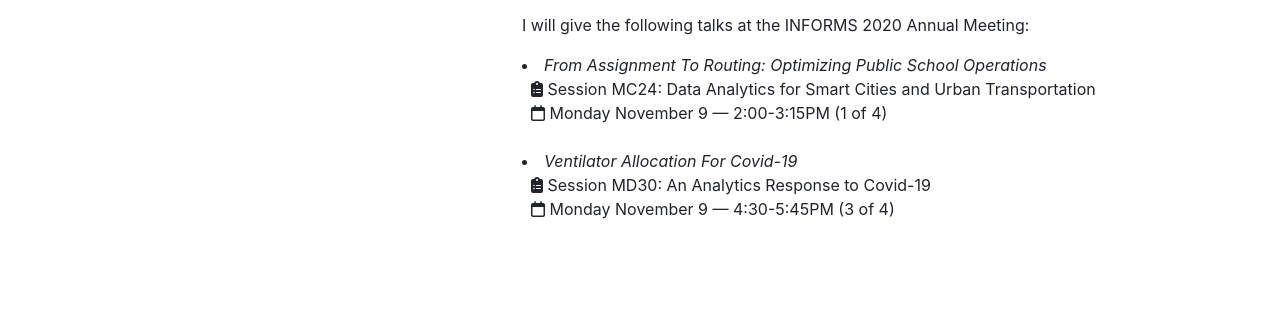
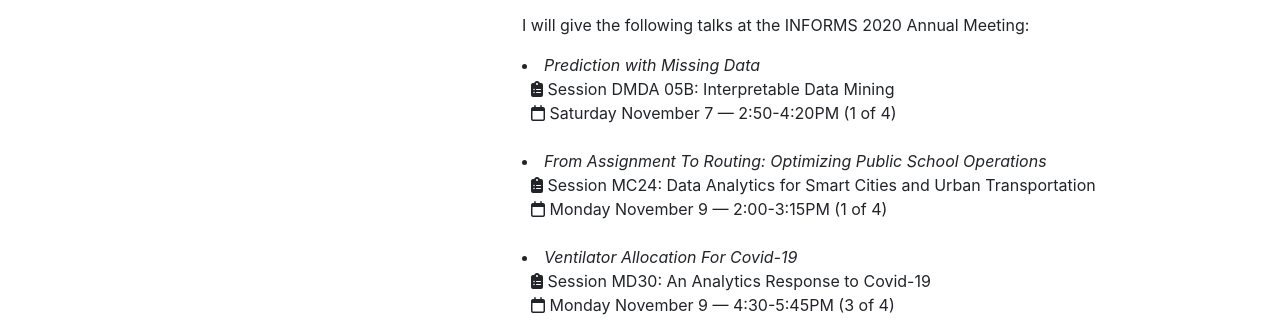
Before and after one commit to adelarue/adelarue.github.io, a plain HTML site: page index.html in a window 1280 px wide. Shown: the part 723-1056 px from the top of the page. Before the commit the page ends 960 px from the top, so only its background shows below. Drawn offline with nearby package versions, Linux system fonts and the light colour scheme; files whose address does not match are found by name.

Commit message:
Added DMDA workshop

```diff
--- a/index.html
+++ b/index.html
@@ -91,6 +91,12 @@
             <p>
               I will give the following talks at the INFORMS 2020 Annual Meeting:
               <li>
+                <i>Prediction with Missing Data</i><br>
+                &nbsp;&nbsp;<i class="fas fa-clipboard-list"></i>&nbsp;Session DMDA 05B: Interpretable Data Mining<br>
+                &nbsp;&nbsp;<i class="far fa-calendar"></i>&nbsp;Saturday November 7 &mdash; 2:50-4:20PM (1 of 4)
+              </li>
+              <br>
+              <li>
                 <i>From Assignment To Routing: Optimizing Public School Operations</i><br>
                 &nbsp;&nbsp;<i class="fas fa-clipboard-list"></i>&nbsp;Session MC24: Data Analytics for Smart Cities and Urban Transportation<br>
                 &nbsp;&nbsp;<i class="far fa-calendar"></i>&nbsp;Monday November 9 &mdash; 2:00-3:15PM (1 of 4)
```
